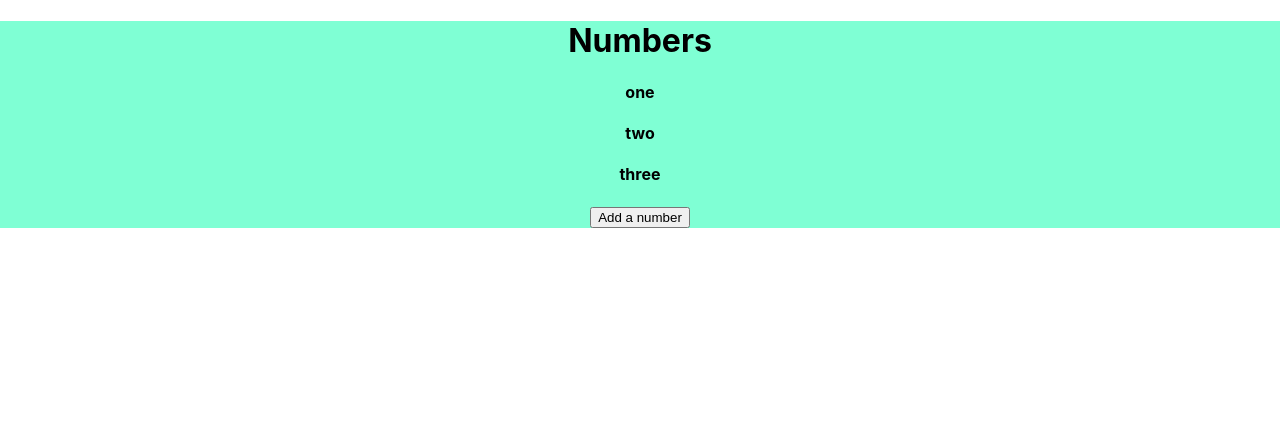
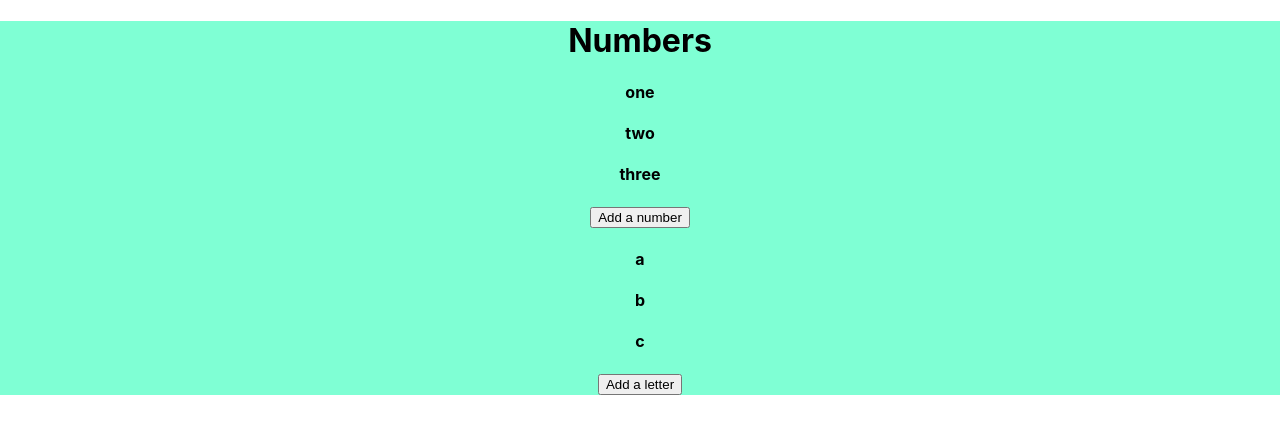
Before and after one commit to nextwebb/React-refresher, a React (Create React App) app in the folder first-app/: page / in a window 1280 px wide. Shown: the top 434 px of the page. Built offline with nearby package versions, Linux system fonts and the light colour scheme.

Commit message:
react hooks-effect

```diff
--- a/first-app/src/components/numbers.js
+++ b/first-app/src/components/numbers.js
@@ -1,4 +1,4 @@
-import React, {useState} from 'react'
+import React, {useState, useEffect} from 'react'
 
 const Numbers = () => {
     //destructure of an array
@@ -7,6 +7,13 @@ const Numbers = () => {
     const addNumber = () => {
         setNumbers([...numbers,'four'])
     }
+    // listens for states changes and component mount
+    useEffect(() => {
+        console.log('our use effect trigers only on numbers')
+    }, [numbers])
+    const addLetter = () => {
+        setLetters([...letters,'f'])
+    }
         return (
             <div>
                 <h1>Numbers</h1>
@@ -14,6 +21,10 @@ const Numbers = () => {
                     return <h4>{num}</h4>
                 })}
                 <button onClick={addNumber}>Add a number</button>
+                {letters.map( letter=> {
+                    return <h4>{letter}</h4>
+                })}
+                <button onClick={addLetter}>Add a letter</button>
             </div>
         )
 }
```
